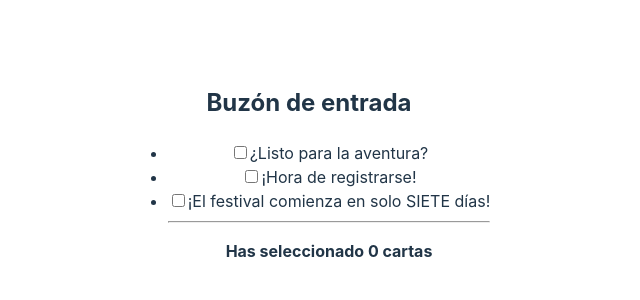
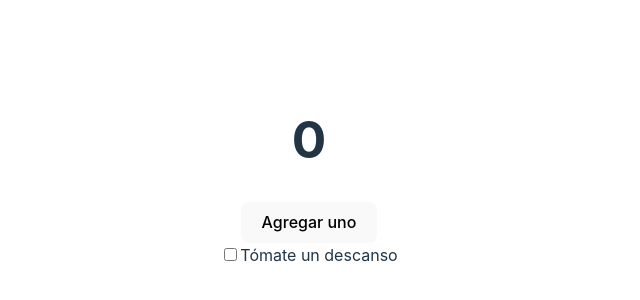
Before and after one commit to danyhoshi/stateTest, a React (Vite) app: page / in a window 1280 px wide. Shown: the part 228-528 px from the top of the page, without its empty margins (331-971 px from the left). Built offline with nearby package versions, Linux system fonts and the light colour scheme.

Commit message:
Testing preserving and resetting state

```diff
--- a/src/App.jsx
+++ b/src/App.jsx
@@ -3,37 +3,42 @@ import { initialLetters as letters } from "./dataLetter.js";
 import Letter from "./Letter.jsx";
 import "./App.css";
 
-export default function MailClient() {
-  const [selectedId, setSelectedId] = useState(new Set());
+export default function App() {
+  const [isPaused, setIsPaused] = useState(false);
+  return (
+    <div>
+      {isPaused ? <p>¡Nos vemos luego!</p> : <Counter />}
+      <label>
+        <input
+          type="checkbox"
+          checked={isPaused}
+          onChange={(e) => {
+            setIsPaused(e.target.checked);
+          }}
+        />
+        Tómate un descanso
+      </label>
+    </div>
+  );
+}
 
-  function handleToggle(toggledId) {
-    // TODO: permitir selección múltiple
-    const newSelected = new Set(selectedId);
-    if (!selectedId.has(toggledId)) {
-      newSelected.add(toggledId);
-    } else {
-      newSelected.delete(toggledId);
-    }
-    setSelectedId(newSelected);
+function Counter() {
+  const [score, setScore] = useState(0);
+  const [hover, setHover] = useState(false);
+
+  let className = "counter";
+  if (hover) {
+    className += " hover";
   }
 
   return (
-    <>
-      <h2>Buzón de entrada</h2>
-      <ul>
-        {letters.map((letter) => (
-          <Letter
-            key={letter.id}
-            letter={letter}
-            isSelected={selectedId}
-            onToggle={handleToggle}
-          />
-        ))}
-        <hr />
-        <p>
-          <b>Has seleccionado {selectedId.size} cartas</b>
-        </p>
-      </ul>
-    </>
+    <div
+      className={className}
+      onPointerEnter={() => setHover(true)}
+      onPointerLeave={() => setHover(false)}
+    >
+      <h1>{score}</h1>
+      <button onClick={() => setScore(score + 1)}>Agregar uno</button>
+    </div>
   );
 }
```
